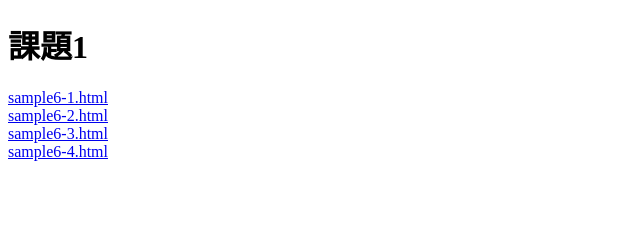
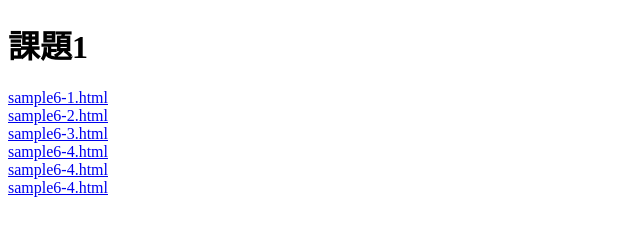
Before and after one commit to HayashiTomotaka/report1, a plain HTML site: page index.html in a window 1280 px wide. Shown: the whole page, without its empty margins (0-640 px from the left). Drawn offline with Linux system fonts and the light colour scheme.

Commit message:
Update index.html

```diff
--- a/index.html
+++ b/index.html
@@ -12,6 +12,8 @@
          <a href="sample6-2.html">sample6-2.html</a><br>
          <a href="sample6-3.html">sample6-3.html</a><br>
          <a href="sample6-4.html">sample6-4.html</a><br>
+         <a href="sample6-5.html">sample6-4.html</a><br>
+         <a href="sample6-6.html">sample6-4.html</a><br>
     </p>
 </body>
 </html>
```
